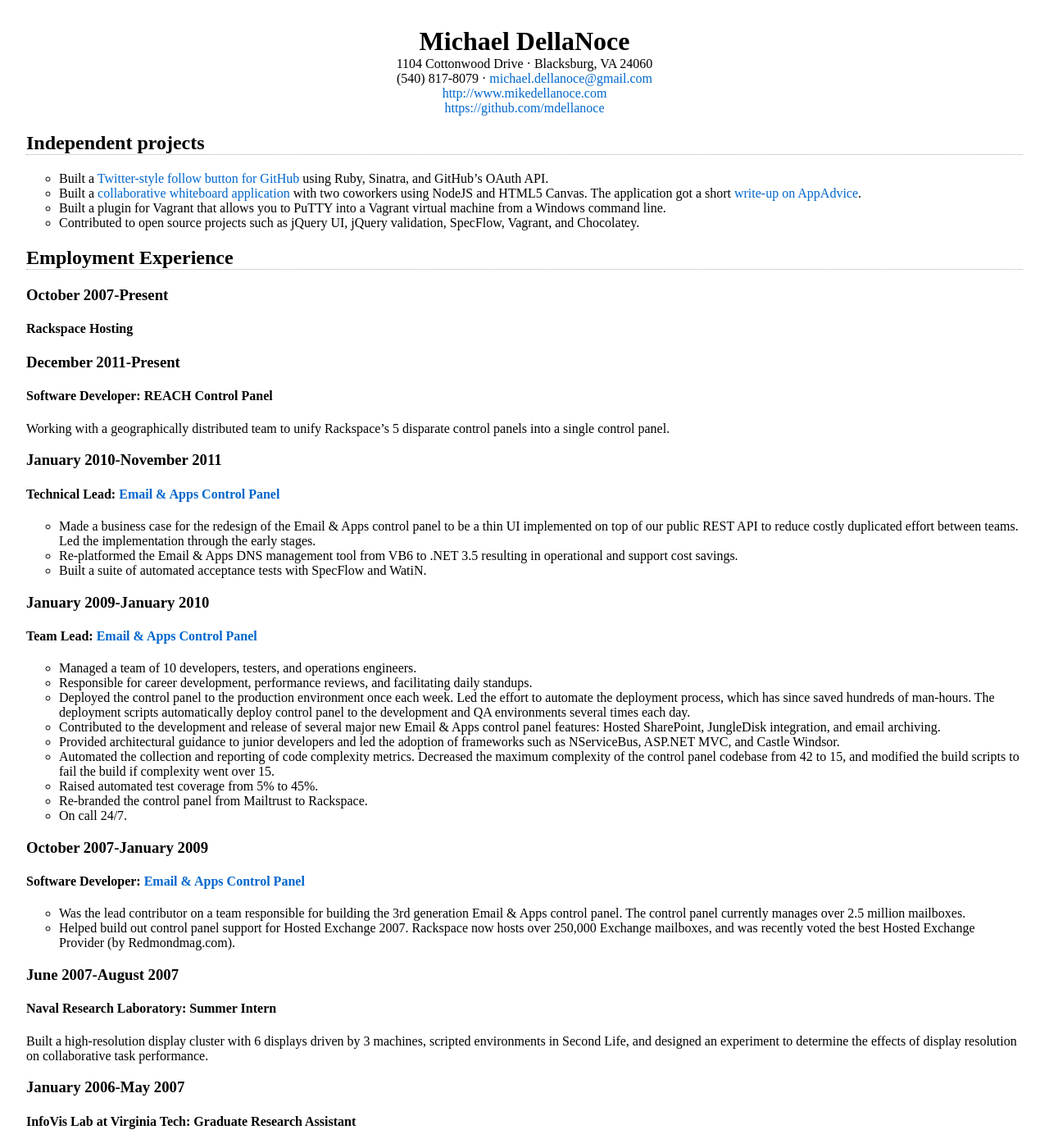
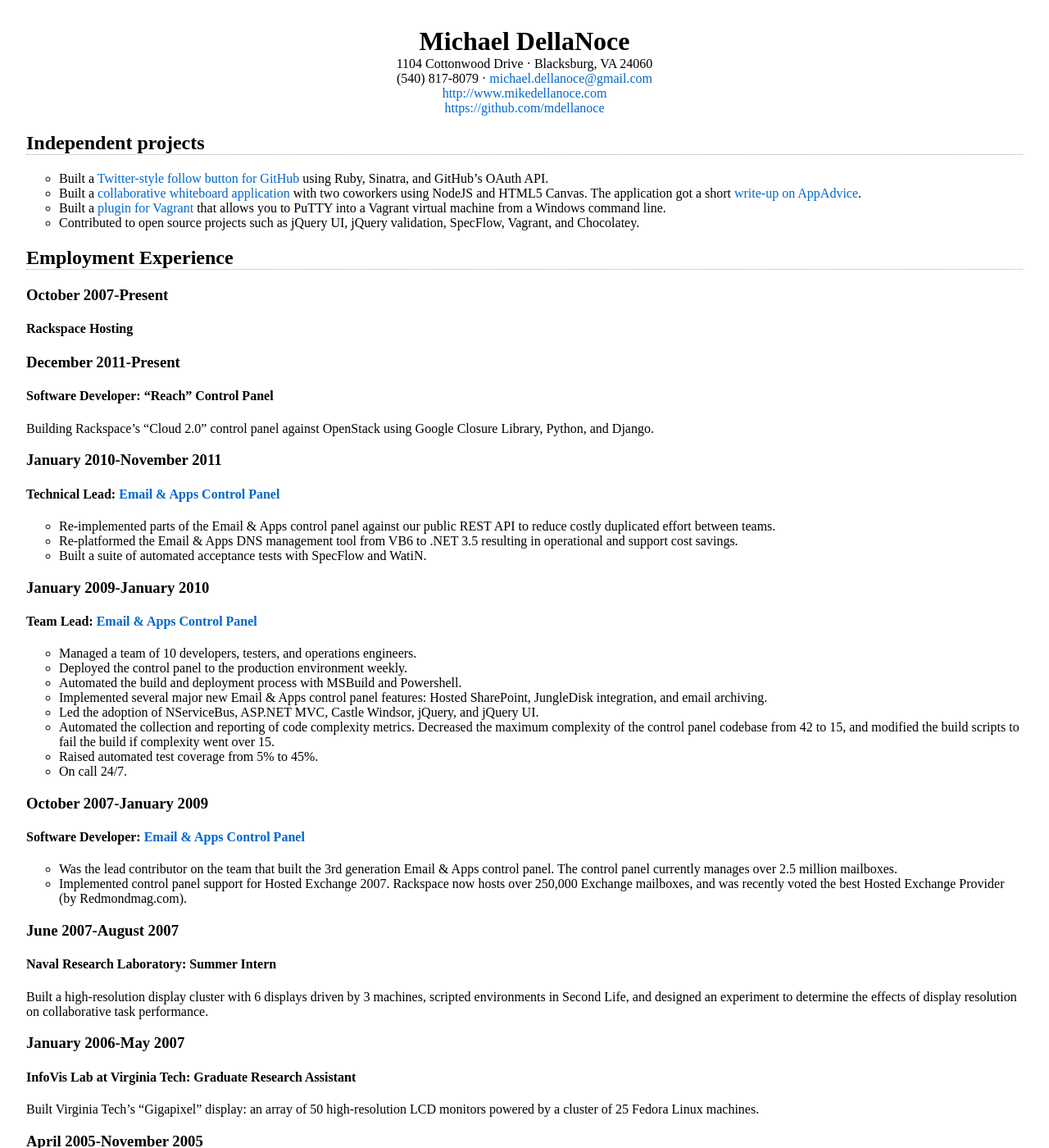
Before and after one commit to mdellanoce/mdellanoce.github.com, a Jekyll site: the page built from resume/index.markdown, in a window 1280 px wide and 1400 px high. Shown: the whole window at 82% size. Built offline with Jekyll 4.4.1, drawn with Linux system fonts in a browser that asks for light colours; some of the changed text lies outside the part shown.

Commit message:
Cleaned up a lot of points

```diff
--- a/resume/index.markdown
+++ b/resume/index.markdown
@@ -15,7 +15,7 @@
 
 * Built a [Twitter-style follow button for GitHub](http://octophile.com) using Ruby, Sinatra, and GitHub's OAuth API.
 * Built a [collaborative whiteboard application](http://sketchwith.us) with two coworkers using NodeJS and HTML5 Canvas. The application got a short [write-up on AppAdvice](http://appadvice.com/appnn/2011/12/web-app-sketchwith-us-paints-with-friends-html).
-* Built a plugin for Vagrant that allows you to PuTTY into a Vagrant virtual machine from a Windows command line.
+* Built a [plugin for Vagrant](http://rubygems.org/gems/vagrant-putty) that allows you to PuTTY into a Vagrant virtual machine from a Windows command line.
 * Contributed to open source projects such as jQuery UI, jQuery validation, SpecFlow, Vagrant, and Chocolatey.
 
 ## Employment Experience
@@ -23,14 +23,14 @@
 #### Rackspace Hosting
 
 ### December 2011-Present
-#### Software Developer: REACH Control Panel
+#### Software Developer: "Reach" Control Panel
 
-Working with a geographically distributed team to unify Rackspace's 5 disparate control panels into a single control panel.
+Building Rackspace's "Cloud 2.0" control panel against OpenStack using Google Closure Library, Python, and Django.
 
 ### January 2010-November 2011
 #### Technical Lead: [Email &amp; Apps Control Panel](https://cp.rackspace.com)
 
-* Made a business case for the redesign of the Email &amp; Apps control panel to be a thin UI implemented on top of our public REST API to reduce costly duplicated effort between teams. Led the implementation through the early stages.
+* Re-implemented parts of the Email &amp; Apps control panel against our public REST API to reduce costly duplicated effort between teams.
 * Re-platformed the Email &amp; Apps DNS management tool from VB6 to .NET 3.5 resulting in operational and support cost savings.
 * Built a suite of automated acceptance tests with SpecFlow and WatiN.
 
@@ -38,20 +38,19 @@
 #### Team Lead: [Email &amp; Apps Control Panel](https://cp.rackspace.com)
 
 * Managed a team of 10 developers, testers, and operations engineers.
-* Responsible for career development, performance reviews, and facilitating daily standups.
-* Deployed the control panel to the production environment once each week. Led the effort to automate the deployment process, which has since saved hundreds of man-hours. The deployment scripts automatically deploy control panel to the development and QA environments several times each day.
-* Contributed to the development and release of several major new Email &amp; Apps control panel features: Hosted SharePoint, JungleDisk integration, and email archiving.
-* Provided architectural guidance to junior developers and led the adoption of frameworks such as NServiceBus, ASP.NET MVC, and Castle Windsor.
+* Deployed the control panel to the production environment weekly.
+* Automated the build and deployment process with MSBuild and Powershell.
+* Implemented several major new Email &amp; Apps control panel features: Hosted SharePoint, JungleDisk integration, and email archiving.
+* Led the adoption of NServiceBus, ASP.NET MVC, Castle Windsor, jQuery, and jQuery UI.
 * Automated the collection and reporting of code complexity metrics. Decreased the maximum complexity of the control panel codebase from 42 to 15, and modified the build scripts to fail the build if complexity went over 15.
 * Raised automated test coverage from 5% to 45%.
-* Re-branded the control panel from Mailtrust to Rackspace.
 * On call 24/7.
 
 ### October 2007-January 2009
 #### Software Developer: [Email &amp; Apps Control Panel](https://cp.rackspace.com)
 
-* Was the lead contributor on a team responsible for building the 3rd generation Email &amp; Apps control panel. The control panel currently manages over 2.5 million mailboxes.
-* Helped build out control panel support for Hosted Exchange 2007. Rackspace now hosts over 250,000 Exchange mailboxes, and was recently voted the best Hosted Exchange Provider (by Redmondmag.com).
+* Was the lead contributor on the team that built the 3rd generation Email &amp; Apps control panel. The control panel currently manages over 2.5 million mailboxes.
+* Implemented control panel support for Hosted Exchange 2007. Rackspace now hosts over 250,000 Exchange mailboxes, and was recently voted the best Hosted Exchange Provider (by Redmondmag.com).
 
 ### June 2007-August 2007
 #### Naval Research Laboratory: Summer Intern
```
Also changed, not shown: other parts of resume/index.markdown (+1 -1 lines).
